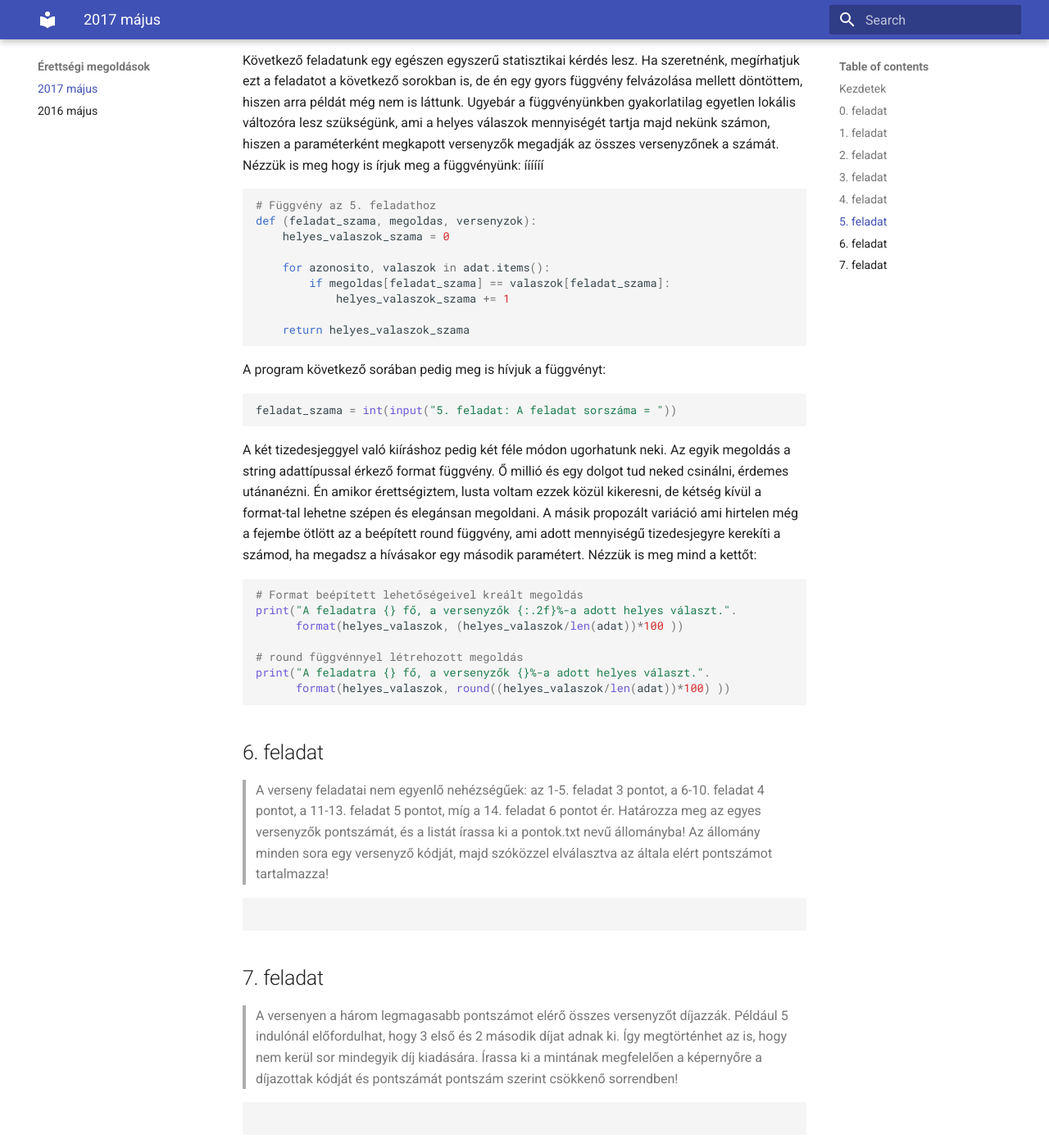
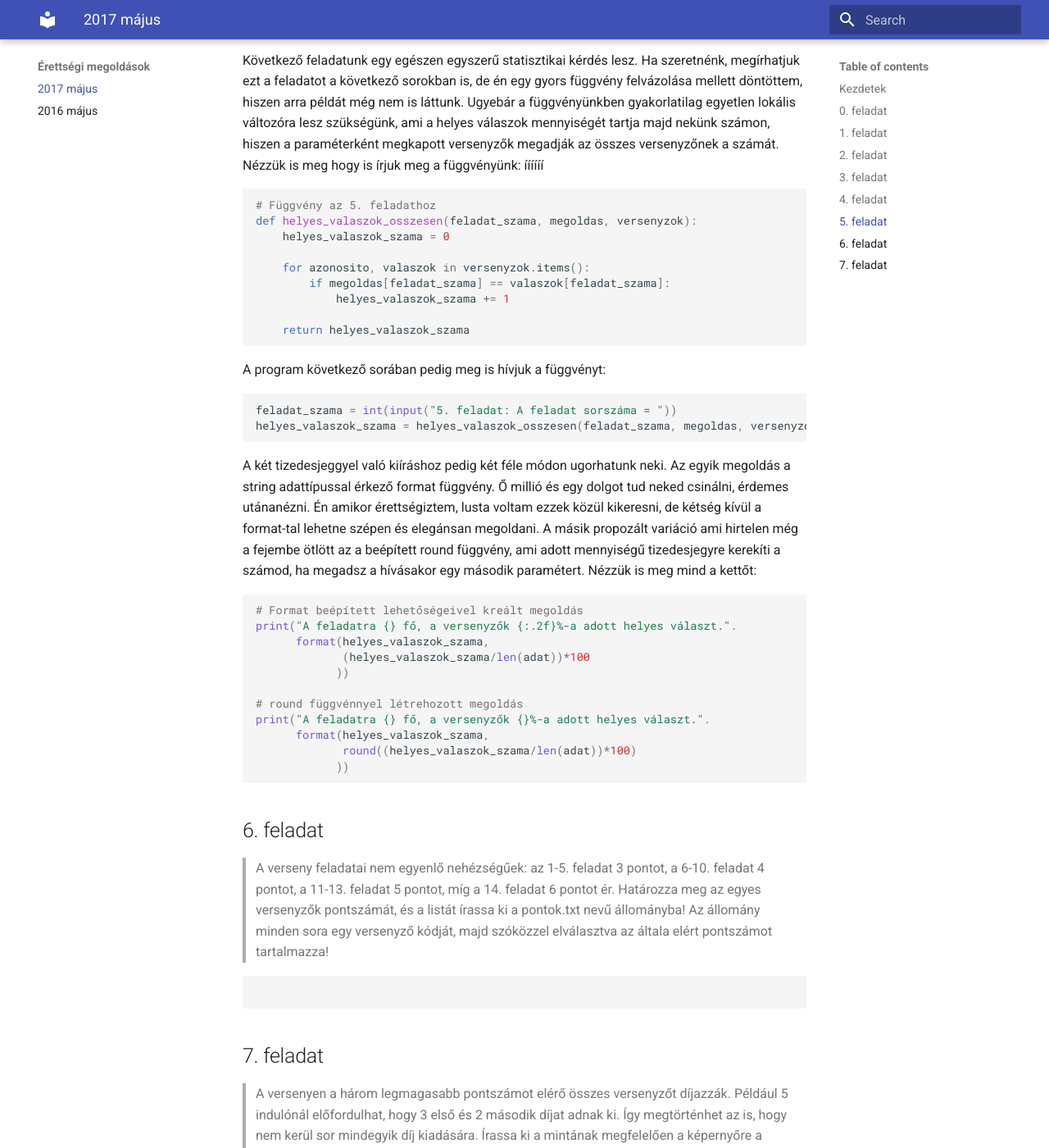
Before and after one commit to barcai/informatika_python_erettsegi, an MkDocs documentation site: the page built from docs/2017_majus.md, in a window 1280 px wide and 1400 px high, scrolled down 4649 px. Shown: the whole window at 82% size. Built offline with MkDocs 1.6.1 and Material for MkDocs 9.7.7, drawn with Linux system fonts in a browser that asks for light colours; old or Windows-style settings are respelled for this version of MkDocs.

Commit message:
Fixed minor mistakes in 2017 May exercise 5

````diff
--- a/docs/2017_majus.md
+++ b/docs/2017_majus.md
@@ -169,10 +169,10 @@ Következő feladatunk egy egészen egyszerű statisztikai kérdés lesz. Ha sze
 
 ```python
 # Függvény az 5. feladathoz
-def (feladat_szama, megoldas, versenyzok):
+def helyes_valaszok_osszesen(feladat_szama, megoldas, versenyzok):
     helyes_valaszok_szama = 0
 
-    for azonosito, valaszok in adat.items():
+    for azonosito, valaszok in versenyzok.items():
         if megoldas[feladat_szama] == valaszok[feladat_szama]:
             helyes_valaszok_szama += 1
 
@@ -185,6 +185,7 @@ A program következő sorában pedig meg is hívjuk a függvényt:
 
 ```python
 feladat_szama = int(input("5. feladat: A feladat sorszáma = "))
+helyes_valaszok_szama = helyes_valaszok_osszesen(feladat_szama, megoldas, versenyzok)
 ```
 
 A két tizedesjeggyel való kiíráshoz pedig két féle módon ugorhatunk neki. Az egyik megoldás a string adattípussal érkező format függvény. Ő millió és egy dolgot tud neked csinálni, érdemes utánanézni. Én amikor érettségiztem, lusta voltam ezzek közül kikeresni, de kétség kívül a format-tal lehetne szépen és elegánsan megoldani. A másik propozált variáció ami hirtelen még a fejembe ötlött az a beépített round függvény, ami adott mennyiségű tizedesjegyre kerekíti a számod, ha megadsz a hívásakor egy második paramétert. Nézzük is meg mind a kettőt:
@@ -192,11 +193,15 @@ A két tizedesjeggyel való kiíráshoz pedig két féle módon ugorhatunk neki.
 ```python
 # Format beépített lehetőségeivel kreált megoldás
 print("A feladatra {} fő, a versenyzők {:.2f}%-a adott helyes választ.".
-      format(helyes_valaszok, (helyes_valaszok/len(adat))*100 ))
+      format(helyes_valaszok_szama,
+             (helyes_valaszok_szama/len(adat))*100
+            ))
 
 # round függvénnyel létrehozott megoldás
 print("A feladatra {} fő, a versenyzők {}%-a adott helyes választ.".
-      format(helyes_valaszok, round((helyes_valaszok/len(adat))*100) ))
+      format(helyes_valaszok_szama,
+             round((helyes_valaszok_szama/len(adat))*100)
+            ))
 ```
 
 ## 6. feladat
````
